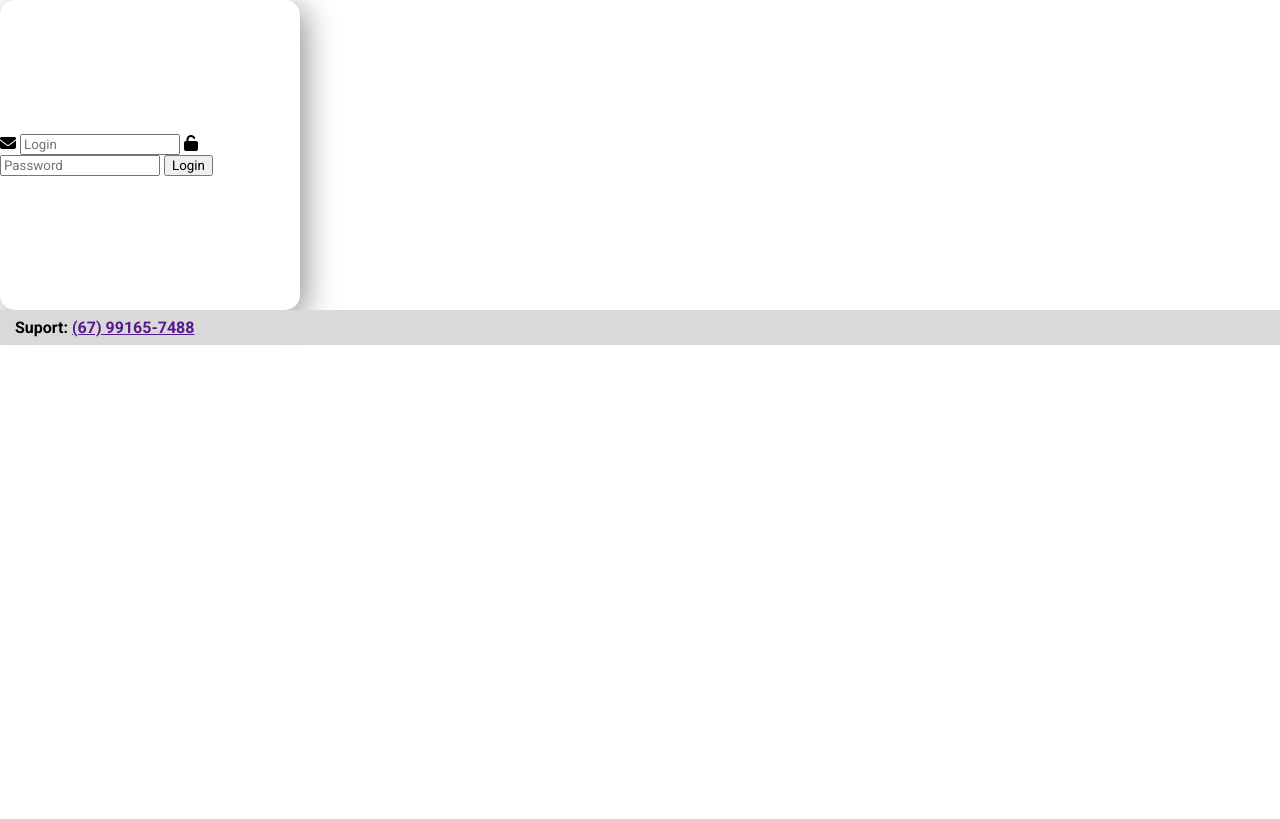
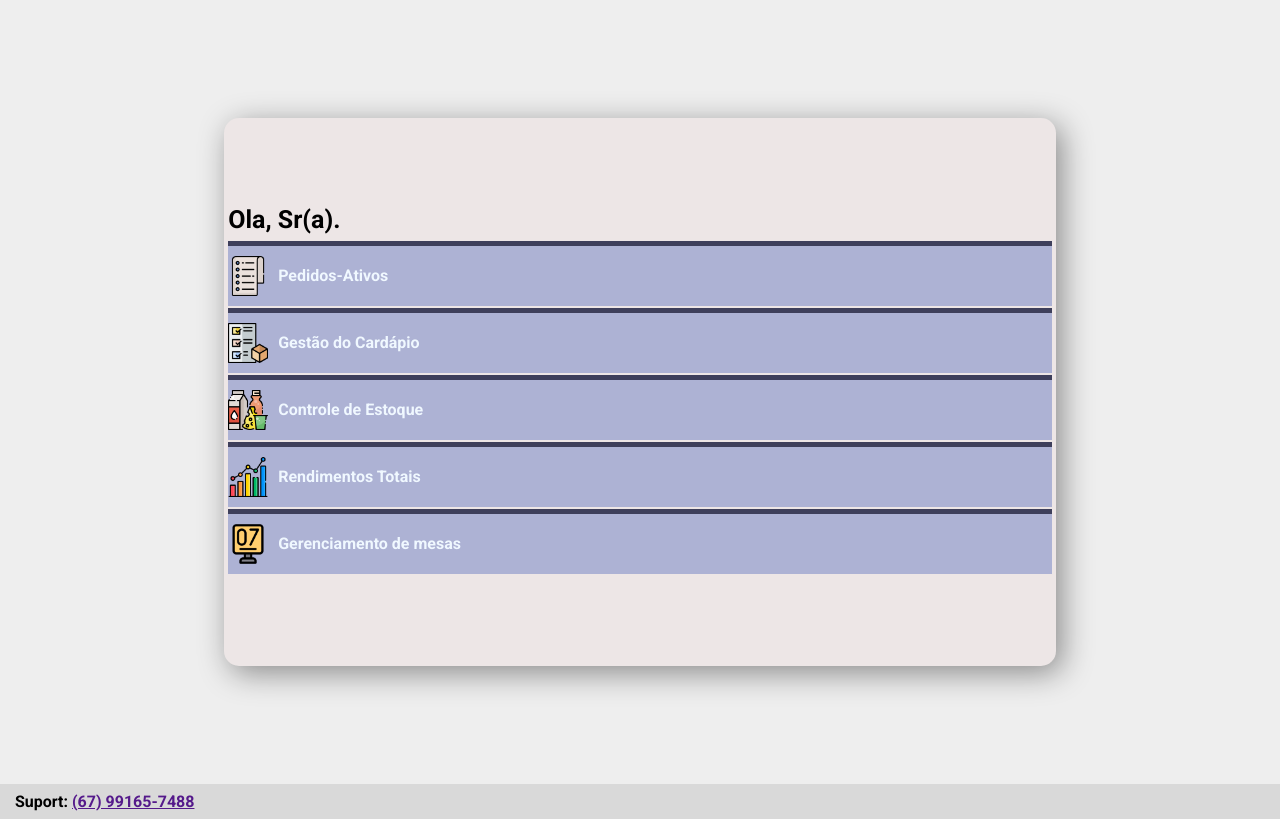
Before and after one commit to AntonioV1ctor/QuickMenu, a PHP site: page /view/pages/chief/index.php in a window 1280 px wide. Shown: the part 53-872 px from the top of the page. Before the commit the page ends 398 px from the top, so only its background shows below. Run offline with PHP 8.4, Linux system fonts and the light colour scheme; data that the repository does not hold is empty; some libraries are stand-ins or nearby versions.

Commit message:
Add new chief home-page but dont have any functional button

```diff
--- a/view/assets/css/pages/ChiefHome.css
+++ b/view/assets/css/pages/ChiefHome.css
@@ -0,0 +1,59 @@
+.chief-options-container {
+    background-color: var(--box-default-color);
+    justify-content: center;
+    align-items: center;
+    display: flex;
+    height: 98vh;
+    width: 100%;
+    flex-direction: column;
+}
+
+.chief-options-box {
+    box-shadow: 6px 7px 31px 0px rgba(0, 0, 0, 0.42);
+    background-color: #EDE6E6;
+    flex-direction: column;
+    align-items: center;
+    justify-content: center;
+    border-radius: 15px;
+    height: 70%;
+    display: flex;
+    width: 65%;
+    min-width: 300px;
+    min-height: 400px;
+    gap: 2px;
+}
+
+.chief-options-card-default{
+   width: 99%;
+   height: 60px;
+   background-color: #ADB2D4;
+   border-top: 5px solid #3E3F5B;
+   display: flex;
+   align-items: center;
+   color: aliceblue;
+   gap: 10px;
+   cursor: pointer;
+   transition: 0.5s;
+}
+
+.chief-options-card-default:hover{
+    background-color: rgba(250, 48, 48, 0.329);
+    box-shadow: 0px 4px 6px rgba(0, 0, 0, 0.329);
+
+    scale: 100.5%;
+}
+
+.chief-default-icon-style{
+    width: 40px;
+    height: 40px;
+}
+
+.chief-head-title{
+    display: flex;
+    width: 99%;
+    margin-bottom: 7px;
+}
+
+.chief-tltle-text{
+    font-size: 25px;
+}
--- a/view/components/user_navbar.php
+++ b/view/components/user_navbar.php
@@ -8,7 +8,7 @@
                 <div class="login-home-chief-profile"></div>
                 <div class="login-home-align-input">
                     <i id="login-home-icon-email" class="fa-solid fa-envelope"></i>
-                    <input name="login-home-flogin" class="login-home-input-default" required type="text" maxlength="30" placeholder="Login">
+                    <input name="chief-name" class="login-home-input-default" required type="text" maxlength="30" placeholder="Login">
                     <i id="login-home-icon-pass" class="fa-solid fa-unlock"></i>
                     <input name="login-home-fpass" class="login-home-input-default" required type="password" placeholder="Password">
                 </div>
--- a/view/pages/chief/index.php
+++ b/view/pages/chief/index.php
@@ -1,20 +1,52 @@
 <?php include_once "./../../components/head.php"; ?>
+<?php
+if($_SERVER['REQUEST_METHOD']){
+    $chiefname = $_POST["chief-name"];
+}
+?>
 </head>
 
 <body>
     <?php include_once('./../../components/chief_navbar.php'); ?>
-    <div class="chief-login-conatiner">
-        <div class="chief-login-box">
-            <form class="chief-login-form" action="" method="post">
-                <div class="chief-login-user-profile"></div>
-                <div class="chief-login-align">
-                    <i id="chief-login-icon-email" class="fa-solid fa-envelope"></i>
-                    <input type="text" name="chief-login-email" placeholder="Login">
-                    <i id="chief-login-icon-pass" class="fa-solid fa-unlock"></i>
-                    <input type="password" name="chief-login-password" placeholder="Password">
-                    <input type="submit" value="Login">
-                </div>
-            </form>
+    <div class="chief-options-container">
+        <div class="chief-options-box">
+            <div class="chief-head-title">
+                <h1 class="chief-tltle-text">Ola, Sr(a). <? echo"$chiefname";?> </h1>
+            </div>
+            <table>
+                <tbody>
+                    <tr class="chief-options-card-div">
+                        <div class="chief-options-card-default">
+                            <img class="chief-default-icon-style" src="/view/assets/images/Icons/list-icon.png" alt="">
+                            <h1>Pedidos-Ativos</h1>
+                        </div>
+                    </tr>
+                    <tr>
+                        <div class="chief-options-card-default">
+                            <img class="chief-default-icon-style" src="/view/assets/images/Icons/report-icon.png" alt="">
+                            <h1>Gestão do Cardápio</h1>
+                        </div>
+                    </tr>
+                    <tr>
+                        <div class="chief-options-card-default">
+                            <img class="chief-default-icon-style" src="/view/assets/images/Icons/dairy-products-icon.png" alt="">
+                            <h1>Controle de Estoque</h1>
+                        </div>
+                    </tr>
+                    <tr>
+                        <div class="chief-options-card-default">
+                        <img class="chief-default-icon-style" src="/view/assets/images/Icons/analysis-icon.png" alt="">
+                            <h1>Rendimentos Totais</h1>
+                        </div>
+                    </tr>
+                    <tr>
+                        <div class="chief-options-card-default">
+                        <img class="chief-default-icon-style" src="/view/assets/images/Icons/table-number-icon.png" alt="">
+                            <h1>Gerenciamento de mesas</h1>
+                        </div>
+                    </tr>
+                </tbody>
+            </table>
         </div>
     </div>
     <?php include_once "./../../components/footer.php"; ?>
```
Also changed, not shown: README.md, view/assets/css/pages/Food.css (line endings or trailing spaces), view/assets/css/pages/Menu.css (line endings or trailing spaces), view/assets/css/pages/UserHome.css (line endings or trailing spaces), view/assets/images/Icons/analysis-icon.png (added), view/assets/images/Icons/dairy-products-icon.png (added), view/assets/images/Icons/list-icon.png (added), view/assets/images/Icons/report-icon.png (added), view/assets/images/Icons/table-number-icon.png (added), view/assets/js/menu.js (line endings or trailing spaces), view/assets/js/user-food.js (line endings or trailing spaces), view/assets/js/user-home.js (line endings or trailing spaces), view/components/footer.php (line endings or trailing spaces), view/pages/user/food.php (line endings or trailing spaces), 1 more files.
